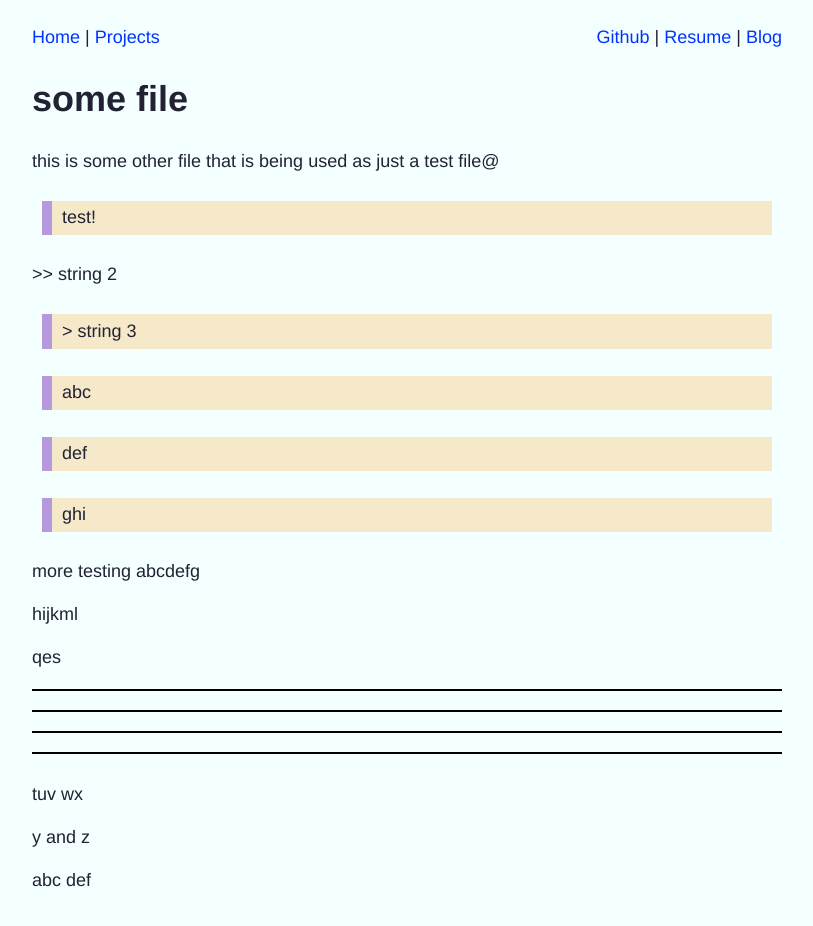
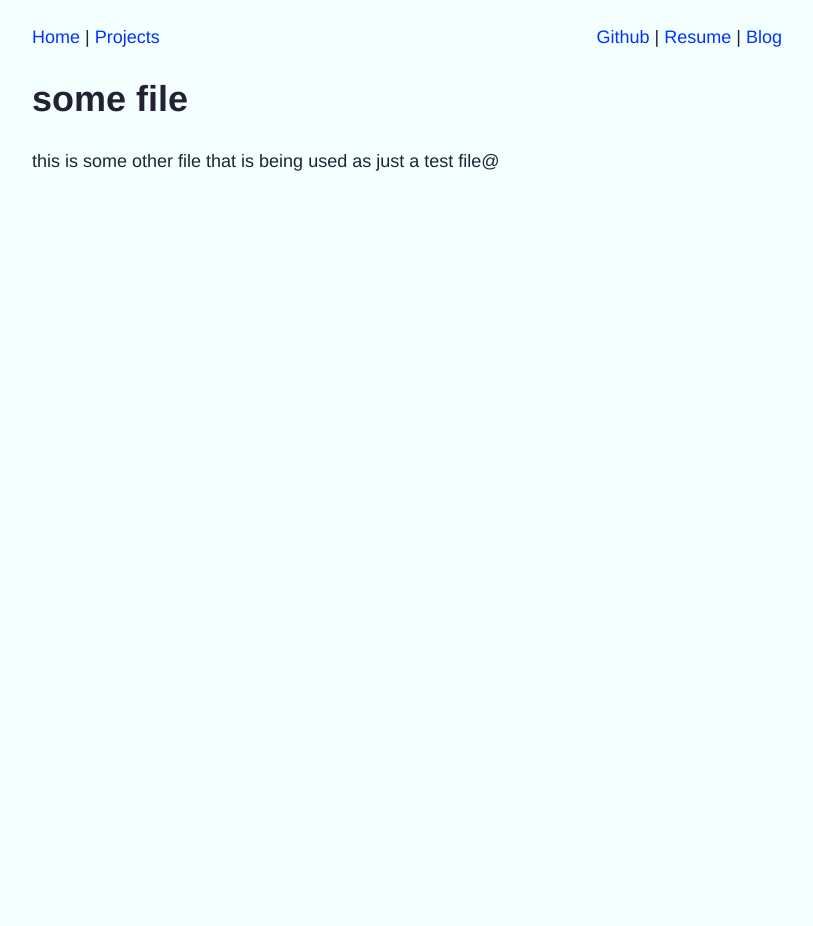
Before and after one commit to LeopardCheetah/LeopardCheetah.github.io, a plain HTML site: page something.html in a window 1280 px wide. Shown: the whole page, without its empty margins (233-1046 px from the left). After the commit the page ends 800 px from the top, so only its background shows below. Drawn offline with Linux system fonts and the light colour scheme.

Commit message:
strikethruuuuuu

```diff
--- a/something.html
+++ b/something.html
@@ -130,35 +130,6 @@
 <h1>some file</h1>
 <p>this is some other file that is being used as just a test file@
 </p>
-<p><blockquote>test!</blockquote>
-</p>
-<p>>> string 2
-</p>
-<p><blockquote>> string 3</blockquote>
-</p>
-<p><blockquote>abc</blockquote>
-<blockquote>def</blockquote></p>
-<p><blockquote>ghi</blockquote>
-</p>
-<p>more testing
-abcdefg</p>
-<p>hijkml
-</p>
-<p>qes
-</p>
-<hr />
-
-<hr />
-
-<hr />
-
-<hr />
-<p>tuv
-wx</p>
-<p>y and z
-</p>
-<p>abc
-def</p>
 
             <!-- [end CONTENT] -->
 
```
Also changed, not shown: 3 other files.
